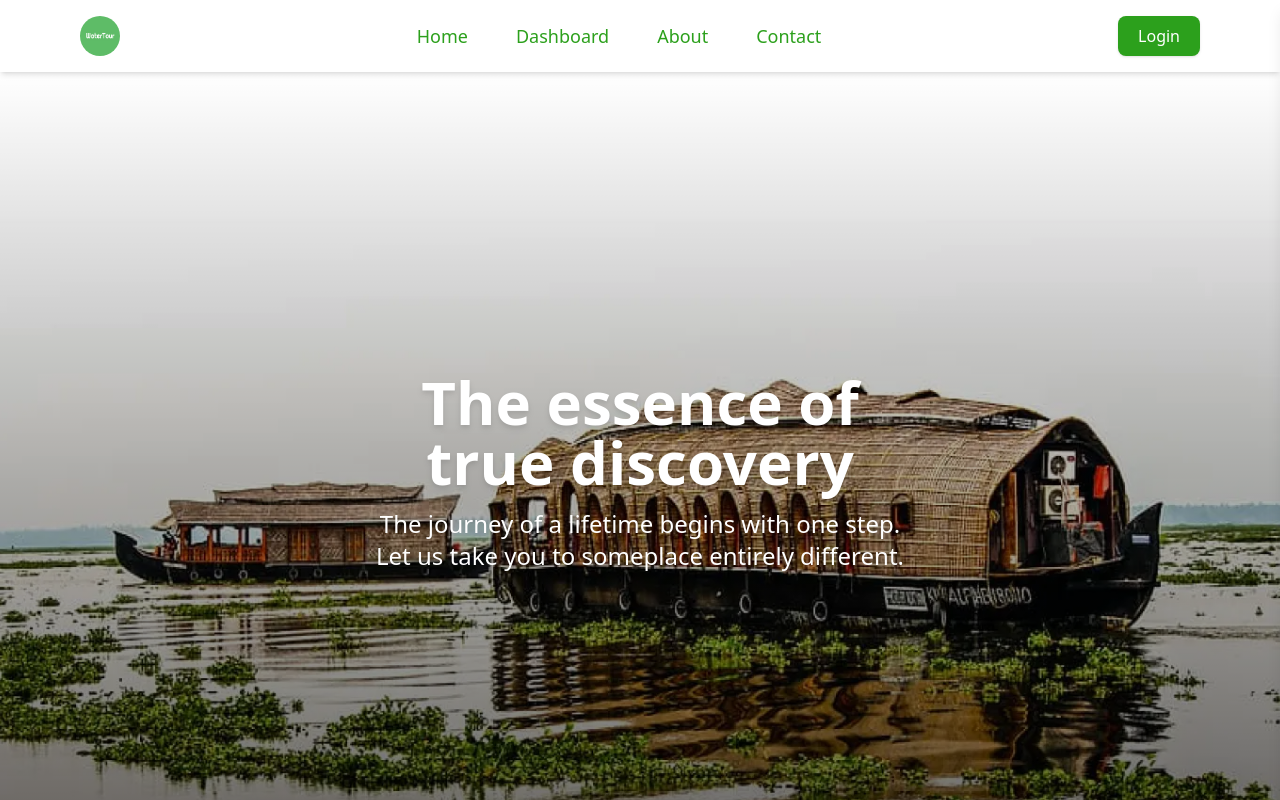
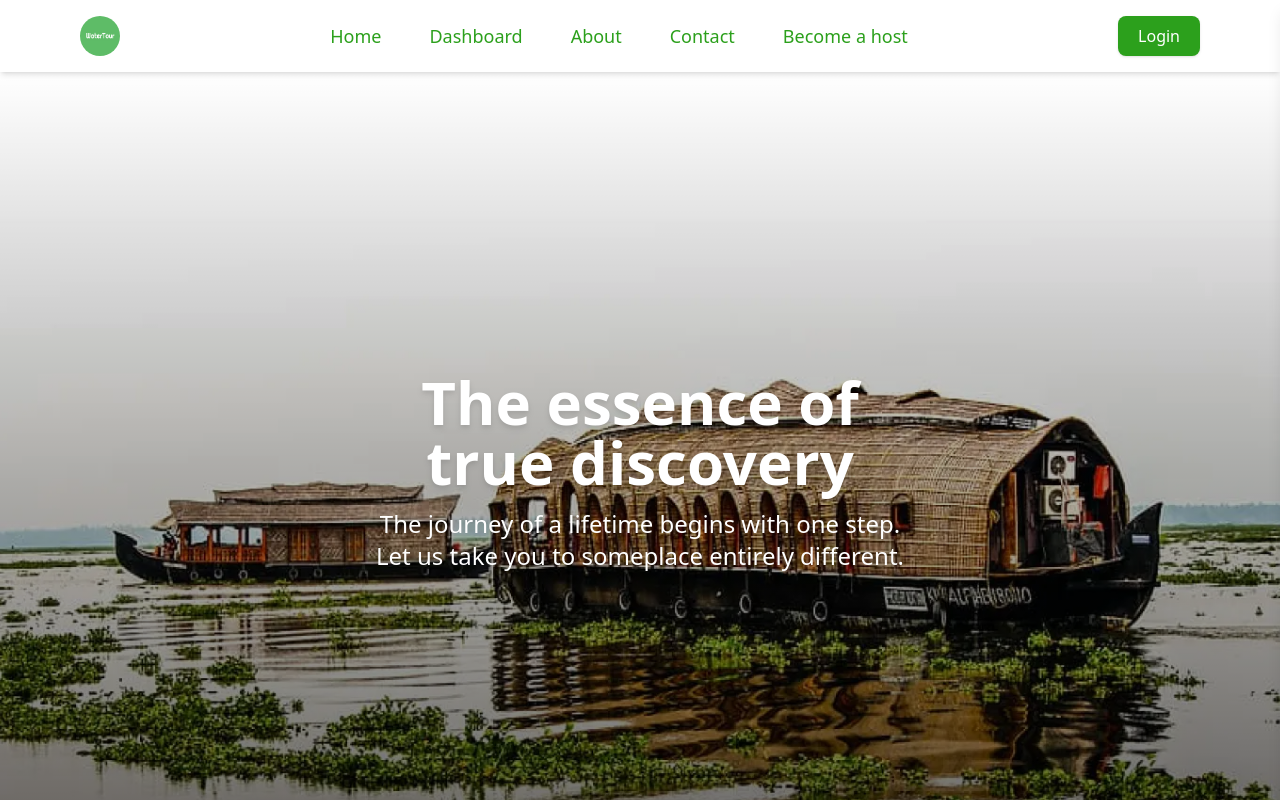
Before and after one commit to Joeljoy1237/watertour, a Next.js app: page / in a window 1280 px wide. Shown: the top 800 px of the page. Built offline with nearby package versions, Linux system fonts and the light colour scheme; no server answers.

Commit message:
Become a host

```diff
--- a/src/constants/index.ts
+++ b/src/constants/index.ts
@@ -8,8 +8,10 @@ export const navLinks = [
     {
         href: "/about", key: "about", label: "About"
     },
-
     {
         href: "/contact", key: "contact", label: "Contact"
+    },
+    {
+        href: "/dashboard/owner", key: "host", label: "Become a host"
     }
 ];
```
